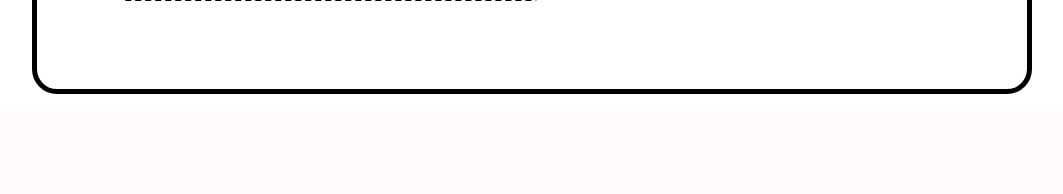
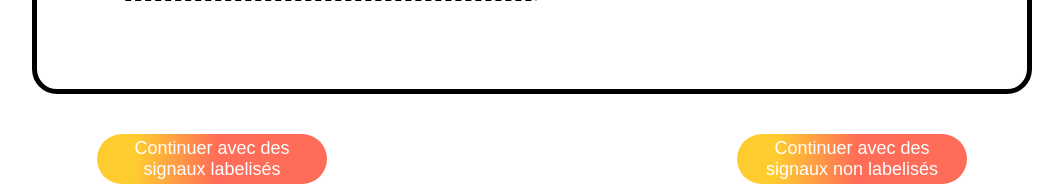
Before and after one commit to mysterion186/ruptures_interface, a Django app: page / in a window 1280 px wide. Shown: the part 779-973 px from the top of the page, without its empty margins (108-1171 px from the left). Before the commit the page ends 873 px from the top, so only its background shows below. Run offline with Django 4.2, Linux system fonts and the light colour scheme.

Commit message:
ajout bouton page accueil pour aller vers prédictions ou labelisation

```diff
--- a/interface/static/interface/style.css
+++ b/interface/static/interface/style.css
@@ -3,7 +3,9 @@ body{
     font : roboto;
 }
 
-
+a{
+    text-decoration: none;
+}
 #file_input{
     display:flex;
     align-items:center;
@@ -234,3 +236,69 @@ h1{
     color: white;
     cursor: pointer;
 }
+
+.label_button{
+    background: linear-gradient(93.03deg, #FFCC2F 17.08%, #FF6C57 52.57%);
+    display :flex;
+    align-items: center;
+    justify-content: center;
+    font-size: 18px;
+    height: 50px;
+    width: 230px;
+    background-color:#444E9B;
+    margin : 10px;
+    margin-top : 40px;
+    padding: 10px;
+    border-radius: 30px;
+    color: white;
+    cursor: pointer;
+    border: none;
+}
+
+.label_button:visited {
+    text-decoration: none;
+  }
+
+#button{
+    display : grid;
+    grid-template-columns: auto auto;
+    justify-content: space-around;
+    align-items: center;
+}
+.modal {
+    display: none; /* Hidden by default */
+    position: fixed; /* Stay in place */
+    z-index: 1; /* Sit on top */
+    padding-top: 100px; /* Location of the box */
+    left: 0;
+    top: 0;
+    width: 100%; /* Full width */
+    height: 100%; /* Full height */
+    overflow: auto; /* Enable scroll if needed */
+    background-color: rgb(0,0,0); /* Fallback color */
+    background-color: rgba(0,0,0,0.4); /* Black w/ opacity */
+  }
+
+  /* Modal Content */
+  .modal-content {
+    background-color: #fefefe;
+    margin: auto;
+    padding: 20px;
+    border: 1px solid #888;
+    width: 80%;
+  }
+
+  /* The Close Button */
+  .close {
+    color: #aaaaaa;
+    float: right;
+    font-size: 28px;
+    font-weight: bold;
+  }
+
+  .close:hover,
+  .close:focus {
+    color: #000;
+    text-decoration: none;
+    cursor: pointer;
+}
--- a/interface/templates/interface/index.html
+++ b/interface/templates/interface/index.html
@@ -2,13 +2,23 @@
 {% load static %}
 {% block content %}
 <script src="https://unpkg.com/axios/dist/axios.min.js"></script>
+
+<div id="myModal" class="modal">
+
+    <!-- Modal content -->
+    <div class="modal-content">
+      <span class="close">&times;</span>
+      <p>Some text in the Modal..</p>
+    </div>
+
+</div>
 
 <section id = "file_input">
     <div class="wrapper">
         <form id="myform" method="post" enctype="multipart/form-data">
             <header>Télécharger vos fichiers ici</header>
             {% csrf_token %}
-            <input type="file" class="file-input" name="myfile" hidden>
+            <input type="file" class="file-input" name="myfile" hidden accept=".csv,.json">
             <img src="{% static 'interface/download.gif' %}" alt="download" />
             <p>Parcourir les fichiers locaux</p>
         </form>
@@ -17,5 +27,9 @@
         <section class="uploaded-area"></section>
     </div>
 </section>
+<section id="button">
+    <a href="{% url 'interface:prediction' %}"><button class ="label_button" id="labelise">Continuer avec des signaux labelisés</button></a>
+    <a href="{% url 'interface:label' %}"><button class ="label_button" id="non_labelise">Continuer avec des signaux non labelisés</button></a>
+</section>
 <script src="{% static 'interface/script.js' %}" type="text/javascript"></script>
 {% endblock %}
--- a/interface/templates/interface/prediction.html
+++ b/interface/templates/interface/prediction.html
@@ -0,0 +1,5 @@
+{% extends 'interface/base.html' %}
+{% load static %}
+{% block content %}
+<h1>Page prédictions</h1>
+{% endblock %}
--- a/interface/urls.py
+++ b/interface/urls.py
@@ -10,5 +10,5 @@ urlpatterns = [
     path("",views.index, name="index"), # url de la page d'accueil
     path("label", views.label, name="label"),  # url de la page pour mettre des labels
     path("add",views.get_label,name = "get_label"), # url pour ajouter des labels aux signaux
-    path("train",views.train, name="train"), # url de la page qui va retourner les paramètres obtenues pour la prédiction
+    path("prediction",views.predict, name="prediction"), # url de la page qui va retourner les paramètres obtenues pour la prédiction
 ]+static(settings.MEDIA_URL,document_root=settings.MEDIA_ROOT) # url pour accèder aux médias
--- a/interface/views.py
+++ b/interface/views.py
@@ -48,6 +48,5 @@ def get_label(request):
         return JsonResponse({"status": 'Success'})
 
 # fonction qui va utiliser le code alpin pour chopper les meilleurs valeurs pour la partie prédictions
-def train(request):
-
-    pass
+def predict(request):
+    return render(request,"interface/prediction.html")
```
Also changed, not shown: interface/static/interface/script.js (+69 -7 lines).
